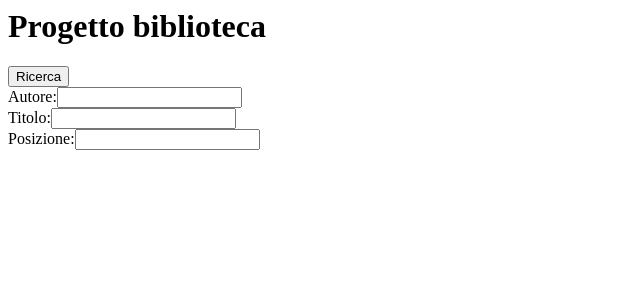
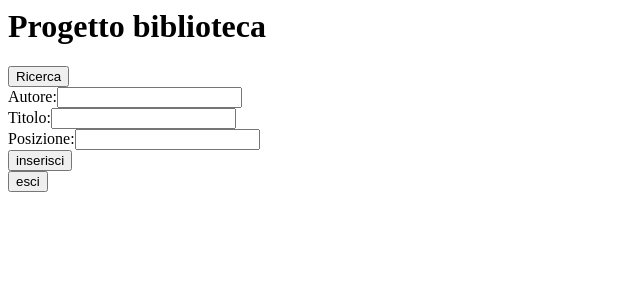
Before and after one commit to Isoga88/Progettofinale_ssw, an Angular app: page / in a window 1280 px wide. Both pictures are taken after a click on the button "Inserimento". Shown: the top 300 px of the page, without its empty margins (0-640 px from the left). Built offline with nearby package versions, Linux system fonts and the light colour scheme.

Commit message:
7 files modified

```diff
--- a/src/root/inserimento/inserimento.component.html
+++ b/src/root/inserimento/inserimento.component.html
@@ -1,11 +1,13 @@
-<button *ngIf="visita == true" (click)="visita = !visita">Inserimento</button>
-<div>
-  <form *ngIf="visita == false">
+<button *ngIf="visita == true" (click)="cambiaVista()">Inserimento</button>
+<div *ngIf="visita == false">
+  <div>
     <label for="autore">Autore:</label>
     <input type="text" id="autore" /><br />
     <label for="titolo">Titolo:</label>
     <input type="text" id="titolo" /><br />
     <label for="posizione">Posizione:</label>
     <input type="text" id="posizione" /><br />
-  </form>
+  </div>
+  <button>inserisci</button> <br />
+  <button>esci</button>
 </div>
--- a/src/root/inserimento/inserimento.component.ts
+++ b/src/root/inserimento/inserimento.component.ts
@@ -1,4 +1,4 @@
-import { Component, OnInit } from '@angular/core';
+import { Component, EventEmitter, Input, OnInit, Output } from '@angular/core';
 import { CommonModule } from '@angular/common';
 
 @Component({
@@ -9,7 +9,13 @@ import { CommonModule } from '@angular/common';
   imports: [CommonModule],
 })
 export class InserimentoComponent implements OnInit {
-  visita: boolean = true;
+  @Input() visita: boolean;
+  @Output() cambioVista = new EventEmitter<boolean>();
+
+  cambiaVista() {
+    this.visita = !this.visita;
+    this.cambioVista.emit(this.visita);
+  }
   constructor() {}
 
   ngOnInit() {}
--- a/src/root/ricerca/ricerca.component.html
+++ b/src/root/ricerca/ricerca.component.html
@@ -1 +1 @@
-<button>Ricerca</button> <br />
+<button *ngIf="visita == true">Ricerca</button> <br />
--- a/src/root/ricerca/ricerca.component.ts
+++ b/src/root/ricerca/ricerca.component.ts
@@ -1,16 +1,17 @@
-import { Component, OnInit } from '@angular/core';
+import { Component, Input, OnInit } from '@angular/core';
+import { CommonModule } from '@angular/common';
 
 @Component({
   selector: 'app-ricerca',
   templateUrl: './ricerca.component.html',
   styleUrls: ['./ricerca.component.css'],
-  standalone:true,
+  standalone: true,
+  imports: [CommonModule],
 })
 export class RicercaComponent implements OnInit {
-
-  constructor() { }
-
-  ngOnInit() {
+  @Input() visita: boolean;
+  constructor() {
   }
 
+  ngOnInit() {}
 }
--- a/src/root/root.component.html
+++ b/src/root/root.component.html
@@ -1,3 +1,3 @@
 <h1>Progetto biblioteca</h1>
-<app-ricerca></app-ricerca>
-<app-inserimento></app-inserimento>
+<app-ricerca [visita]="visita"></app-ricerca>
+<app-inserimento [visita]="visita"></app-inserimento>
--- a/src/root/root.component.ts
+++ b/src/root/root.component.ts
@@ -12,6 +12,7 @@ import { CommonModule } from '@angular/common';
 })
 export class RootComponent implements OnInit {
   visita: boolean = true;
+
   constructor() {}
 
   ngOnInit() {}
--- a/tsconfig.json
+++ b/tsconfig.json
@@ -1,7 +1,6 @@
 {
   "compileOnSave": false,
   "compilerOptions": {
-    "strict": true,
     "baseUrl": "./",
     "outDir": "./dist/out-tsc",
     "sourceMap": true,
```
